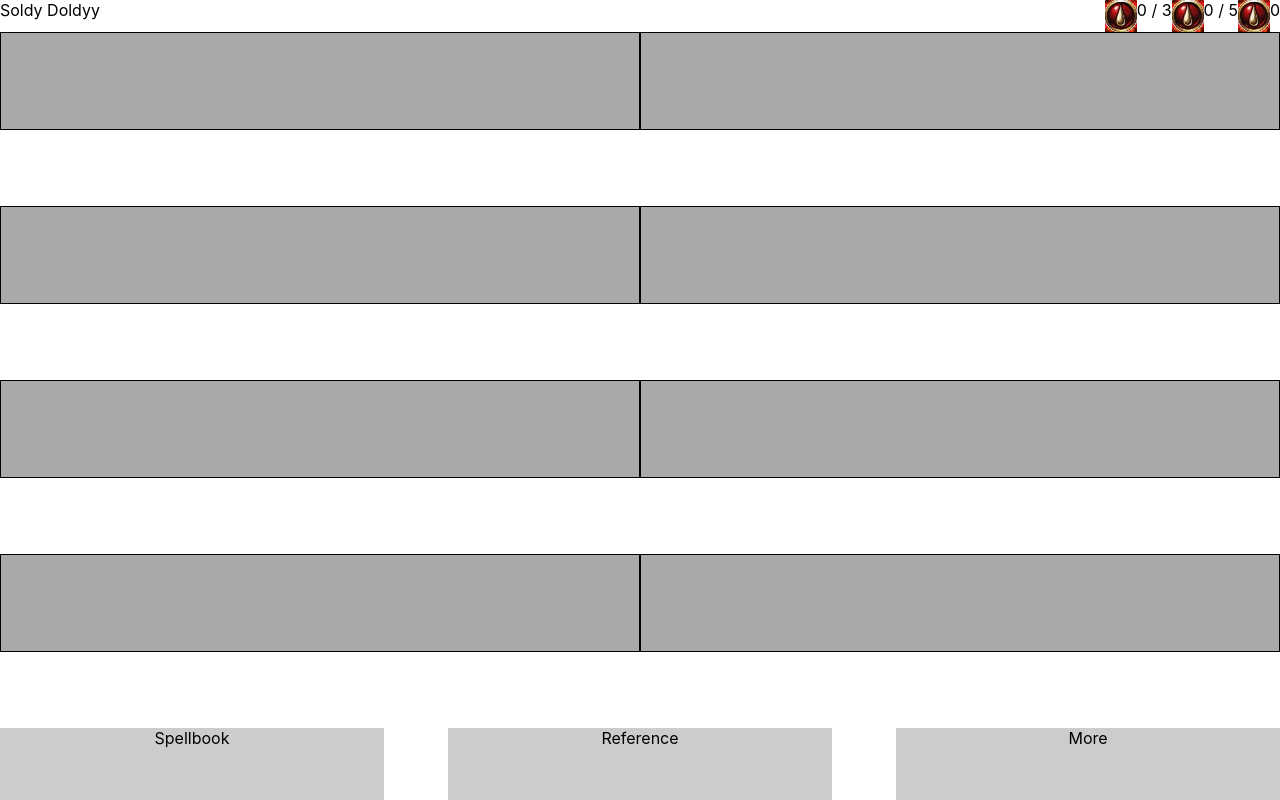
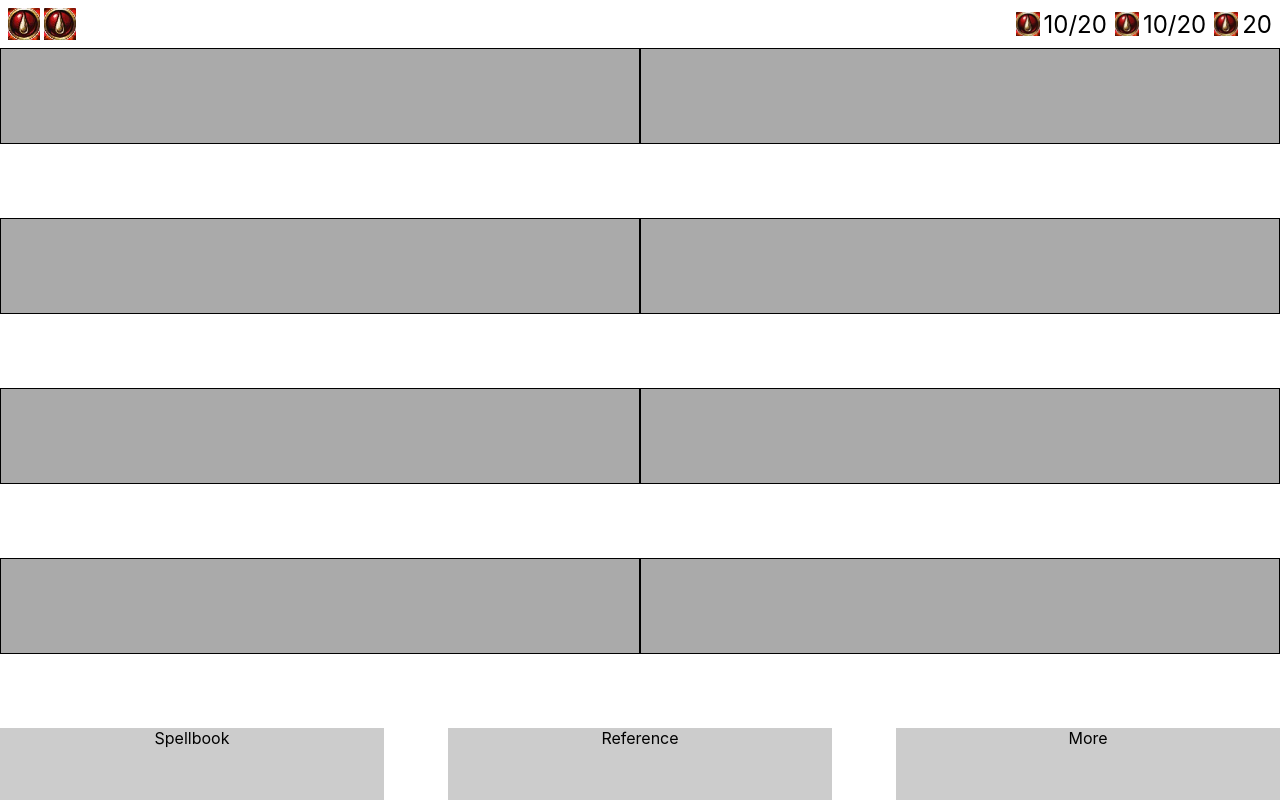
Before and after one commit to rissole/wow-board-game-app, a React (Create React App) app: page / in a window 1280 px wide. Built offline with nearby package versions, Linux system fonts and the light colour scheme.

Commit message:
Fixed top bar.

```diff
--- a/src/App.scss
+++ b/src/App.scss
@@ -22,10 +22,9 @@ $navButtonHeight: 72px;
   display: flex;
   width: 100%;
   justify-content: space-between;
-  > .healthEnergyGoldSection {
-    display: flex;
-
-  }
+  font-size: 24px;
+  padding: 8px;
+  gap: 8px;
 }
 
 .main {
@@ -41,3 +40,7 @@ html, #root, body {
   width: 100%;
   margin: 0;
 }
+
+* {
+  box-sizing: border-box;
+}
--- a/src/App.tsx
+++ b/src/App.tsx
@@ -2,6 +2,8 @@ import React, {useEffect, useState} from 'react';
 import './App.scss';
 import EditableStat from "./components/EditableStat";
 import CharacterSheetSlot from "./components/CharacterSheetSlot";
+import styled from "styled-components";
+import CharacterInfoHeader from "./components/CharacterInfoHeader";
 
 interface CharSheetSlot {
     equipped: boolean
@@ -15,19 +17,17 @@ function App() {
     return (
         <div className="app">
             <div className="topBar">
-                <div className="charInfo">
-                    Soldy Doldyy
-                </div>
-                <div className="healthEnergyGoldSection">
-                    <EditableStat statName='health' currentValue={0} maxValue={3}/>
-                    <EditableStat statName='energy' currentValue={0} maxValue={5}/>
-                    <EditableStat statName='gold' currentValue={0}/>
-                </div>
+                <CharacterInfoHeader class='druid' faction='alliance'/>
+                <HealthEnergyGoldSection>
+                    <EditableStat statName='health' currentValue={10} maxValue={20}/>
+                    <EditableStat statName='energy' currentValue={10} maxValue={20}/>
+                    <EditableStat statName='gold' currentValue={20}/>
+                </HealthEnergyGoldSection>
             </div>
             <div className="main">
                 {charSheetSlots.map(charSheetSlot => {
-                return <CharacterSheetSlot equipped={charSheetSlot.equipped}/>
-            })}
+                    return <CharacterSheetSlot equipped={charSheetSlot.equipped}/>
+                })}
             </div>
             <div className="nav">
                 <div className="spellbook">
@@ -44,4 +44,14 @@ function App() {
     );
 }
 
+const CharInfo = styled.div`
+  font-size: 18px;
+  flex: 0 1 auto;
+`
+
+const HealthEnergyGoldSection = styled.div`
+  display: flex;
+  gap: 8px;
+`
+
 export default App;
--- /dev/null
+++ b/src/components/CharacterInfoHeader/index.tsx
@@ -0,0 +1,24 @@
+import styled from "styled-components";
+import Icon from "../Icon";
+import healthPath from "./health.jpg";
+
+export interface Props {
+    faction: 'alliance' | 'horde';
+    class: 'druid' | 'hunter';
+}
+
+const CharacterInfoHeader = (props: Props) => {
+    return (
+        <Container>
+            <Icon height={32} width={32} path={healthPath}/>
+            <Icon height={32} width={32} path={healthPath}/>
+        </Container>
+    )
+}
+
+const Container = styled.div`
+    display: flex;
+  gap: 4px;
+`
+
+export default CharacterInfoHeader
--- a/src/components/CharacterSheetSlot/index.tsx
+++ b/src/components/CharacterSheetSlot/index.tsx
@@ -16,7 +16,7 @@ const CharacterSheetSlot = (props: Props) => {
 
 const Container = styled.div`
   background-color: #aaa;
-  width: calc(50vw - 2px);
+  width: 50vw;
   height: 96px;
   border: 1px solid black;
 `
--- a/src/components/EditableStat/index.tsx
+++ b/src/components/EditableStat/index.tsx
@@ -11,20 +11,22 @@ const EditableStat = (props: Props) => {
     return (
         <Container>
             <Icon path={healthIconPath}/>
-            {props.currentValue} {props.maxValue !== undefined ? `/ ${props.maxValue}` : ``}
+            {props.currentValue}{props.maxValue !== undefined ? `/${props.maxValue}` : ``}
         </Container>
     )
 }
 
 const Container = styled.div`
   display: flex;
+  gap: 4px;
+  align-items: center;
 `
 
 const Icon = styled.div<{ path: string }>`
   background-image: url(${props => props.path});
   background-size: 100% 100%;
-  width: 32px;
-  height: 32px;
+  width: 24px;
+  height: 24px;
 `
 
 export default EditableStat
--- /dev/null
+++ b/src/components/Icon/index.tsx
@@ -0,0 +1,18 @@
+import styled from "styled-components";
+
+interface IconProps {
+    width: number;
+    height: number;
+    path: string
+    isRound?: boolean;
+}
+
+const Icon = styled.div<IconProps>((props) => ({
+    width: props.width,
+    height: props.height,
+    backgroundImage: `url(${props.path})`,
+    backgroundSize: '100% 100%',
+    ...(props.isRound ? {borderRadius: '50%'} : {})
+}))
+
+export default Icon
```
Also changed, not shown: src/components/CharacterInfoHeader/health.jpg (added).
